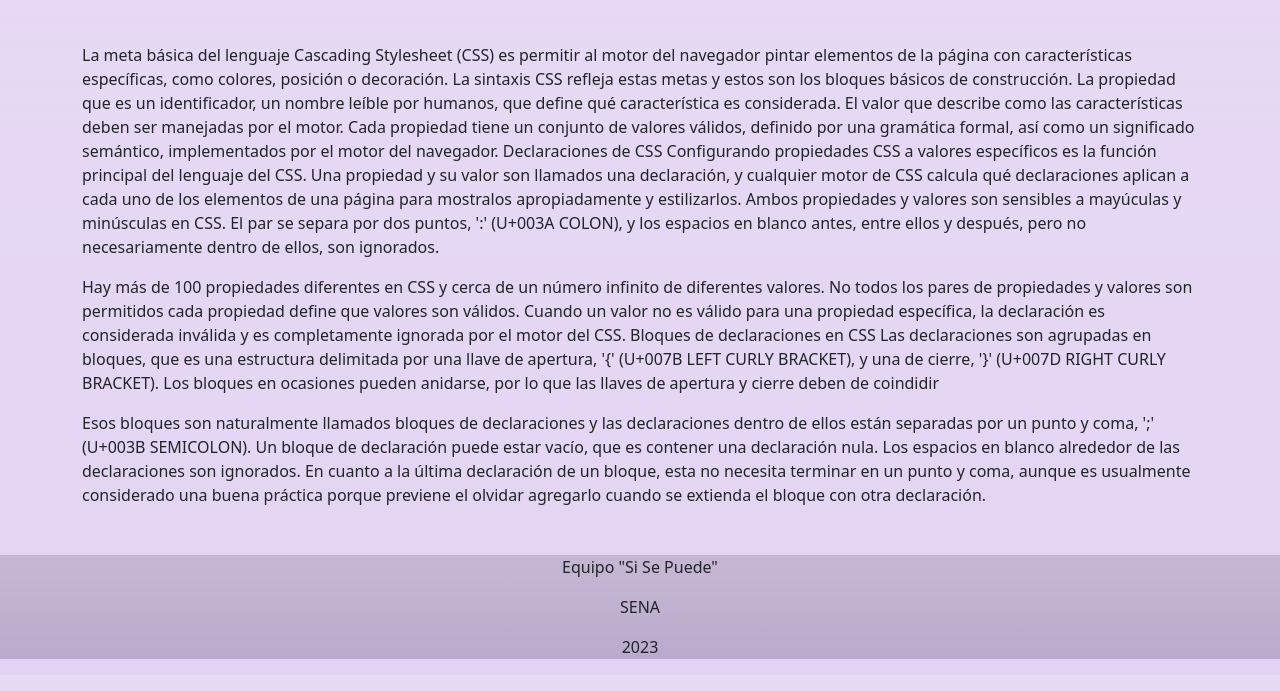
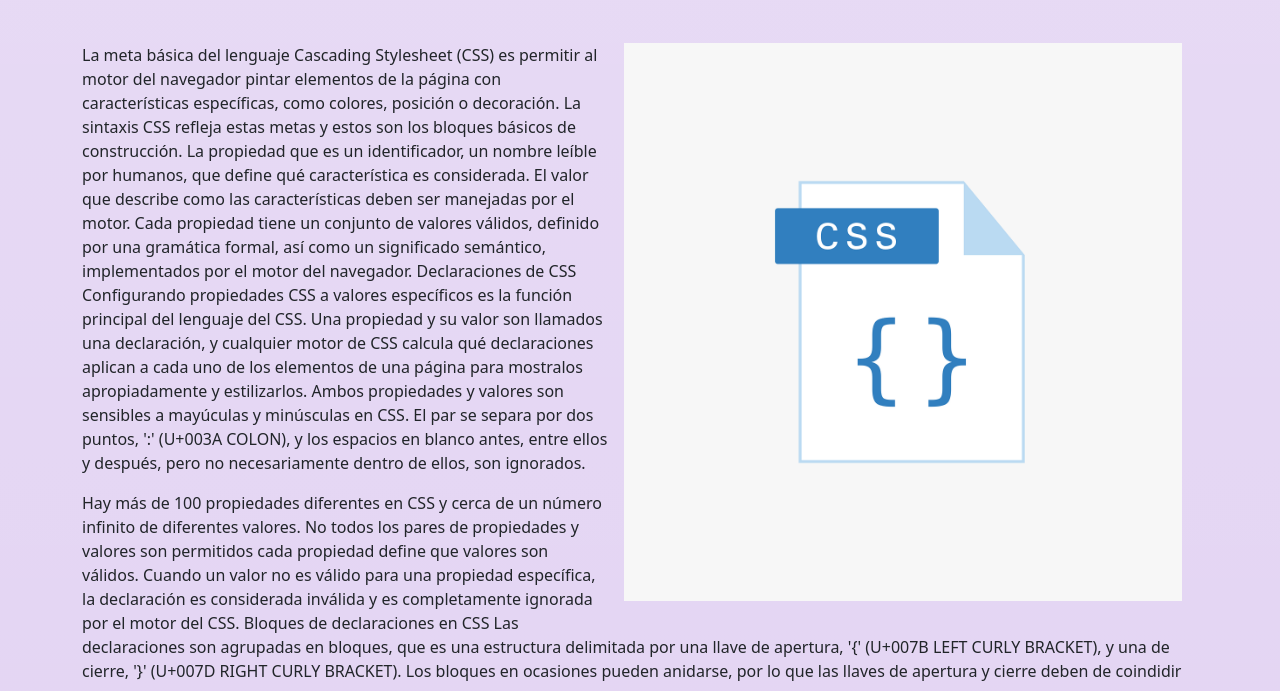
Before and after one commit to luisrojasgh/implementacion_frontend, a plain HTML site: page sintaxis.html in a window 1280 px wide. Shown: the part 109-800 px from the top of the page. Drawn offline with nearby package versions, Linux system fonts and the light colour scheme.

Commit message:
commit 4

```diff
--- a/sintaxis.html
+++ b/sintaxis.html
@@ -16,10 +16,11 @@
         <h1 class="text-center mb-5 mt-3">Sintaxis</h1>
     </header>
 
-    <div class="container justify-content-center">
+    <div class="container">
       <div class="row">
         <div class="col">
           <section class="mb-5">
+            <img src="img/sintaxis.png" alt="Imagen de sintaxis de CSS" class="w-50 h-50 mb-3 float-end mx-3">
             <p>
                 La meta básica del lenguaje Cascading Stylesheet (CSS) es permitir al motor del navegador pintar elementos de la página con características específicas, como colores, posición o decoración. La sintaxis CSS refleja estas metas y estos son los bloques básicos de construcción.
 
```
Also changed, not shown: img/sintaxis.png (renamed from sintaxis.png).
